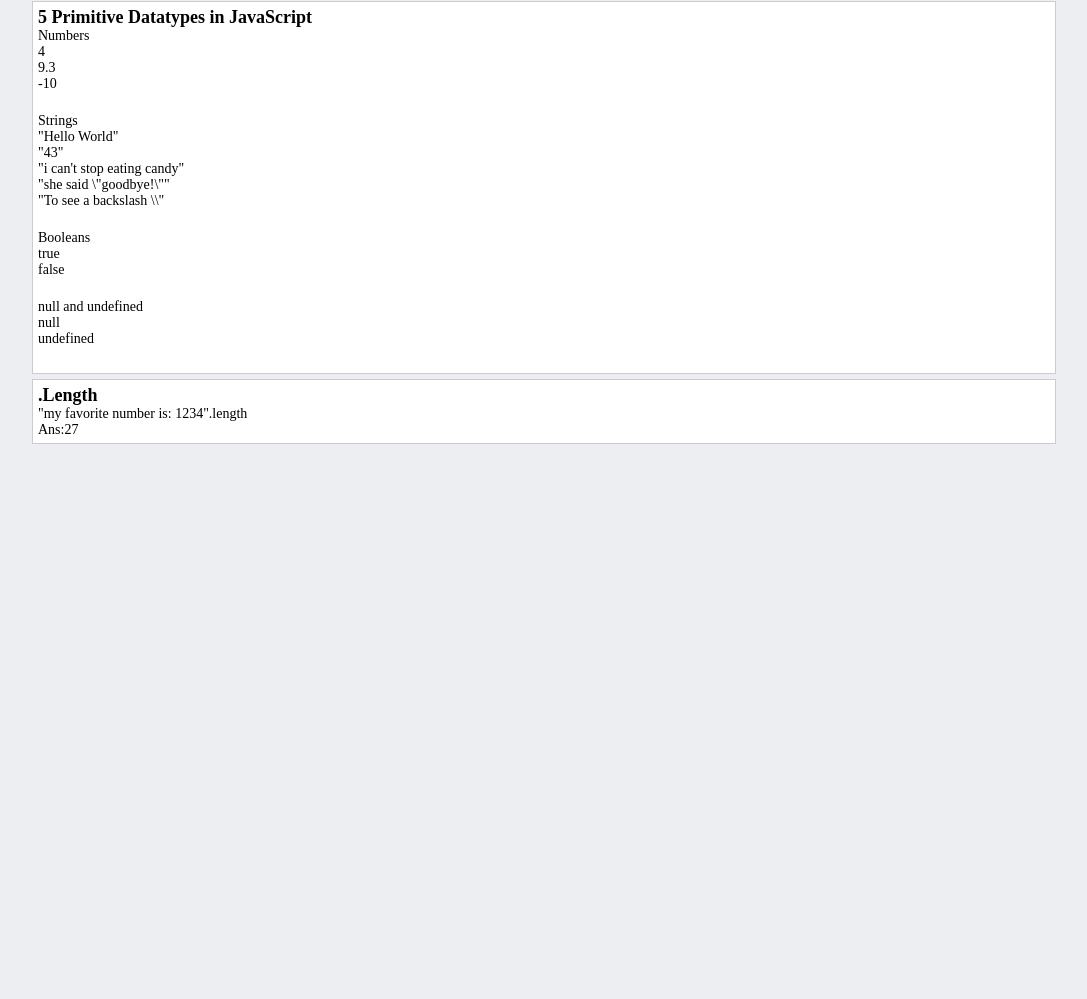
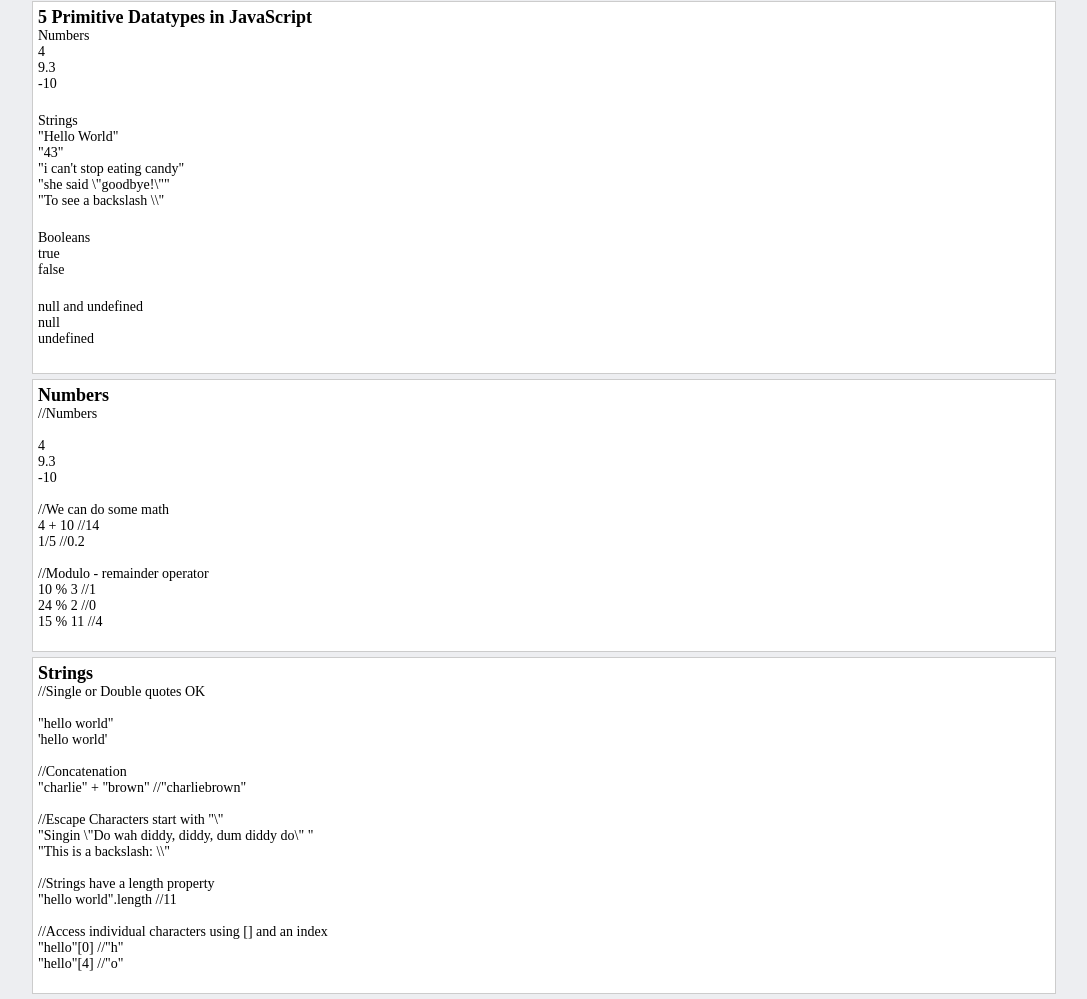
Before and after one commit to albertjosekurisummoottil/blog.albertjose, a plain HTML site: page javascript.html in a window 1280 px wide. Shown: the part 66-1065 px from the top of the page, without its empty margins (96-1183 px from the left). Before the commit the page ends 800 px from the top, so only its background shows below. Drawn offline with Linux system fonts and the light colour scheme.

Commit message:
javascript - strings

```diff
--- a/javascript.html
+++ b/javascript.html
@@ -36,9 +36,40 @@
             </div>
 
             <div class="post">
-                <h1>.Length</h1>
-                <p>"my favorite number is: 1234".length<br>
-                Ans:27</p>
+                <h1>Numbers</h1>
+                <p>//Numbers<br><br>
+                4<br>
+                9.3<br>
+                -10<br><br>
+
+                //We can do some math<br>
+                4 + 10     //14<br>
+                1/5        //0.2<br><br>
+
+                //Modulo - remainder operator<br>
+                10 % 3   //1<br>
+                24 % 2   //0<br>
+                15 % 11  //4<br><br></p>
+            </div>
+            <div class="post">
+                <h1>Strings</h1>
+                <p>//Single or Double quotes OK<br><br>
+                "hello world"<br>
+                'hello world'<br><br>
+
+                //Concatenation<br>
+                "charlie" + "brown"  //"charliebrown"<br><br>
+
+                //Escape Characters start with "\"<br>
+                "Singin \"Do wah diddy, diddy, dum diddy do\" "<br>
+                "This is a backslash: \\"<br><br>
+
+                //Strings have a length property<br>
+                "hello world".length  //11<br><br>
+
+                //Access individual characters using [] and an index<br>
+                "hello"[0]  //"h"<br>
+                "hello"[4]  //"o"<br><br></p>
             </div>
             <!--<div class="post">
                 <h1>Post Title</h1>
```
